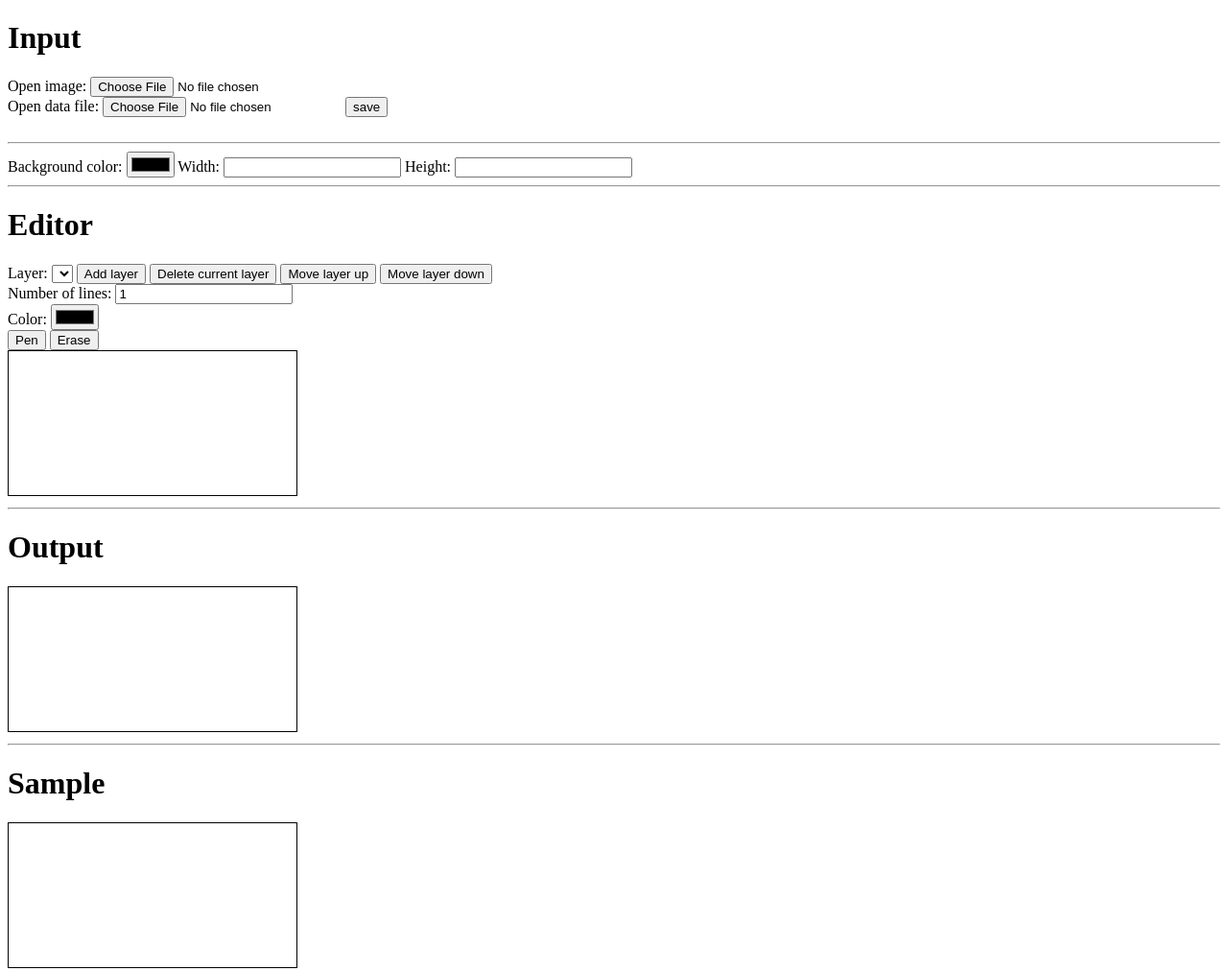
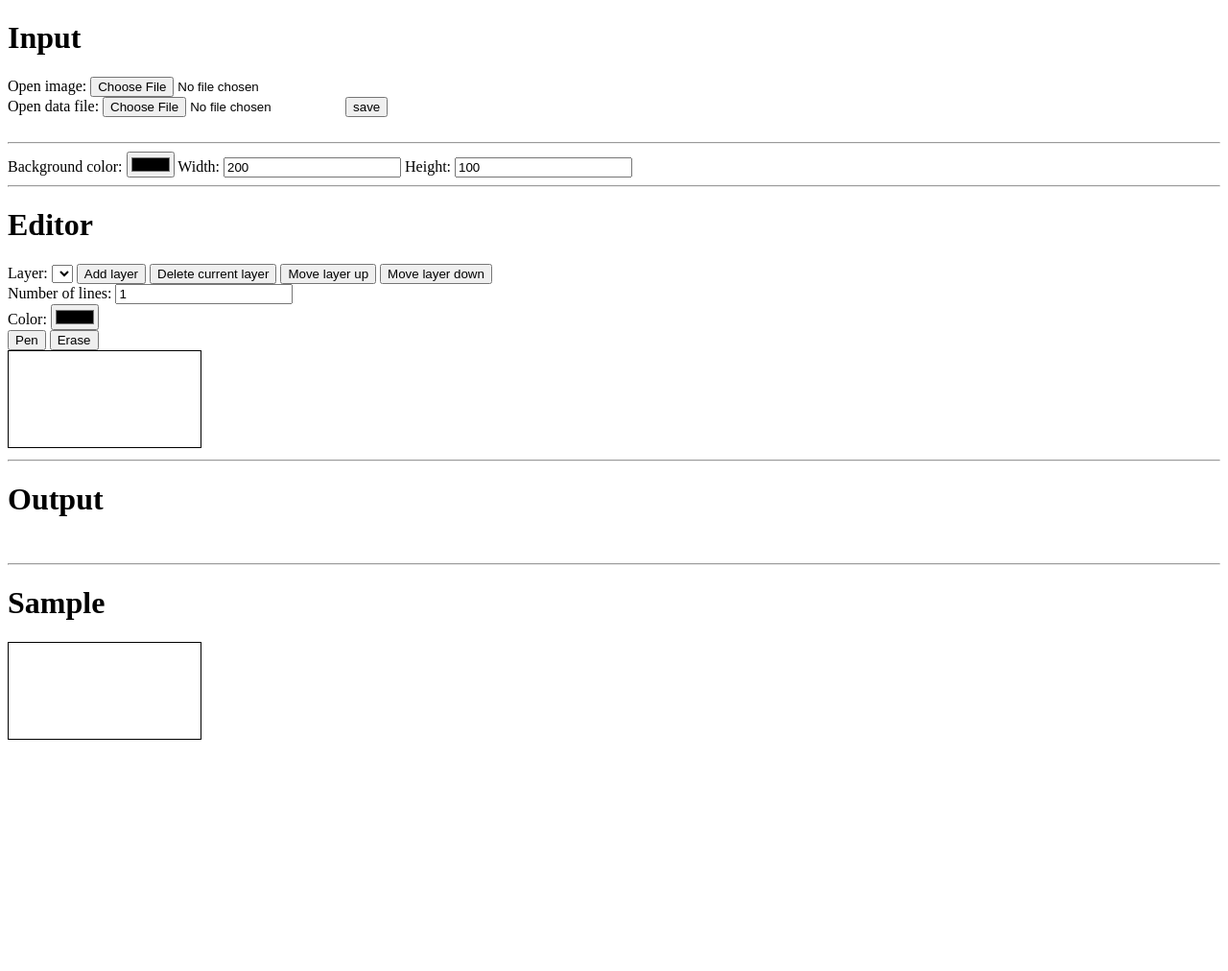
Before and after one commit to darkkcyan/earth-the-orbitless-planet, a website with bundled scripts: page tools/planet-surface-maker/index.html in a window 1280 px wide. Shown: the whole page at 96% size. After the commit the page ends 800 px from the top, so only its background shows below. Built offline with nearby package versions, Linux system fonts and the light colour scheme.

Commit message:
add events for size input

```diff
--- a/tools/planet-surface-maker/index.html
+++ b/tools/planet-surface-maker/index.html
@@ -14,8 +14,8 @@
   <img id="image-file" />
   <hr>
   Background color: <input type="color" id="background-color"/>
-  Width: <input type="number" id="width" />
-  Height: <input type="number" id="height" />
+  Width: <input type="number" id="width" value="200"/>
+  Height: <input type="number" id="height" value="100"/>
   <hr>
   <h1>Editor</h1>
   Layer:
@@ -33,7 +33,7 @@
   <canvas id="editor"></canvas>
   <hr>
   <h1>Output</h1>
-  <canvas id="output"></canvas>
+  <img id="output" />
   <hr>
   <h1>Sample</h1>
   <canvas id="sample"></canvas>
--- a/tools/planet-surface-maker/main.ts
+++ b/tools/planet-surface-maker/main.ts
@@ -1,5 +1,7 @@
 const imageInput = document.getElementById("image-input") as HTMLInputElement;
 const image = document.getElementById("image-file") as HTMLImageElement;
+const widthInput = document.getElementById("width") as HTMLInputElement;
+const heightInput = document.getElementById("height") as HTMLInputElement;
 
 imageInput.onchange = (e: Event) => {
   const file = imageInput.files[0];
@@ -11,3 +13,20 @@ imageInput.onchange = (e: Event) => {
     reader.readAsDataURL(file);
   }
 };
+
+function onChangeSize() {
+  const list = document.getElementsByTagName("canvas");
+  /* tslint:disable prefer-for-of */
+  for (let i = 0; i < list.length; ++i) {
+    list[i].width = +widthInput.value;
+    list[i].height = +heightInput.value;
+  }
+  /* tslint:enable prefer-for-of */
+}
+
+widthInput.onchange = heightInput.onchange = onChangeSize;
+
+// main
+document.onreadystatechange = () => {
+  onChangeSize();
+};
```
